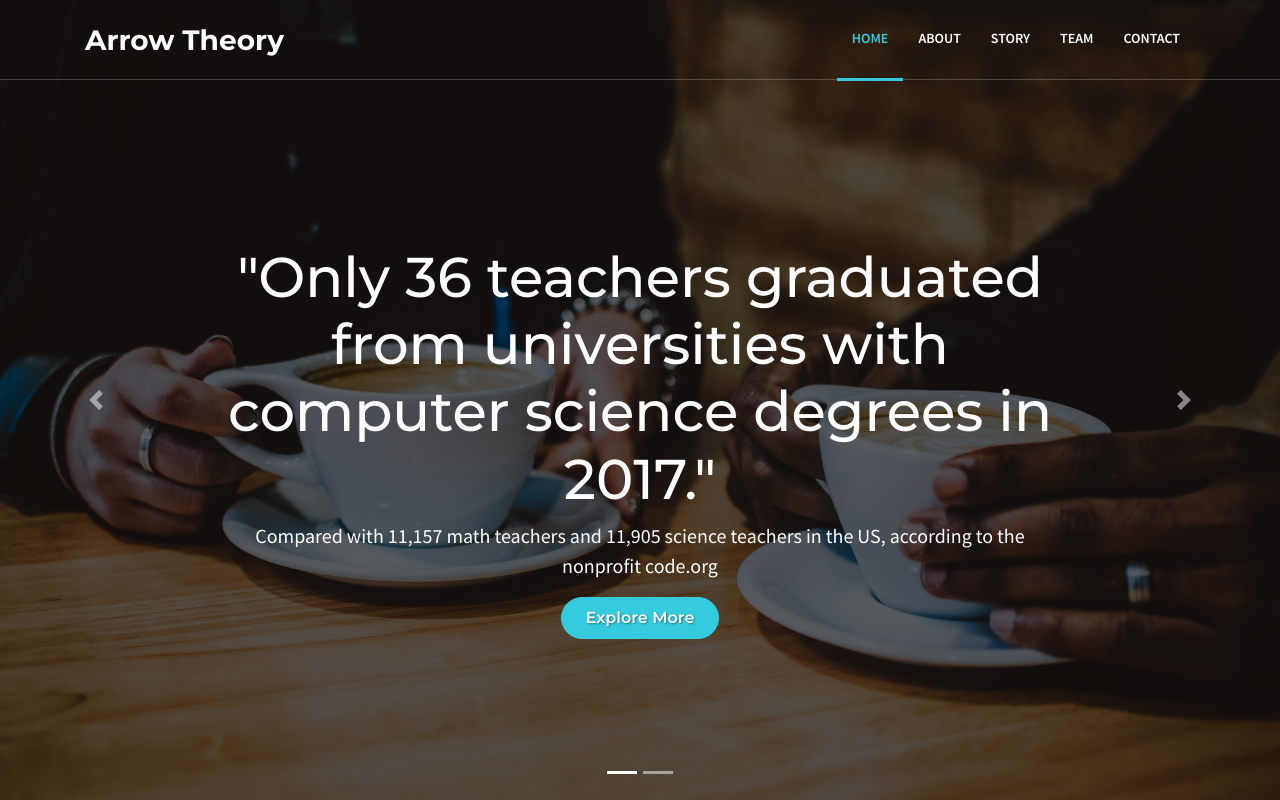
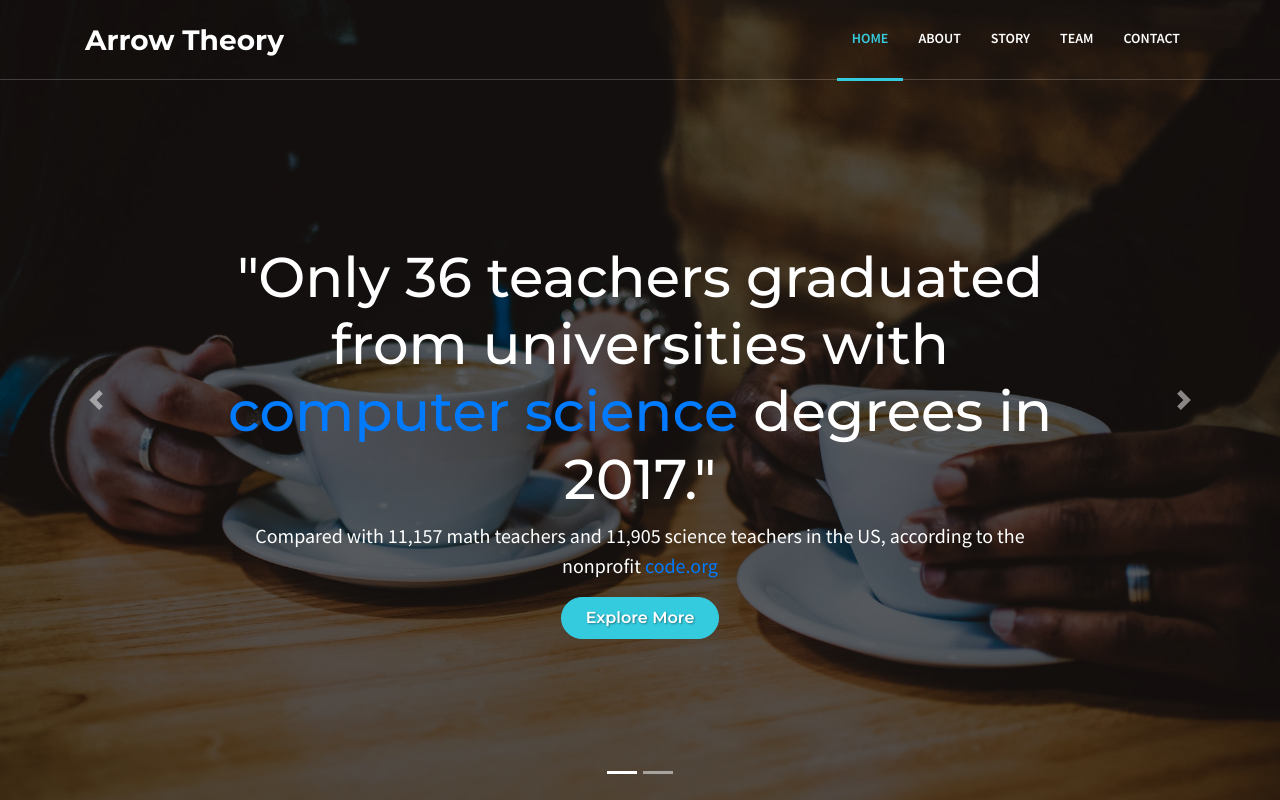
Before and after one commit to crypto-maven/arrow-theory, a plain HTML site: page index.html in a window 1280 px wide. Shown: the top 800 px of the page. Drawn offline with nearby package versions, Linux system fonts and the light colour scheme.

Commit message:
update index.html
changed links for carousel information

```diff
--- a/index.html
+++ b/index.html
@@ -56,15 +56,15 @@
       <div class="carousel-item active">
         <img class="d-block img-fluid" alt="" src="imgs/people-holding-mugs-1524335.jpg">
         <div class="carousel-caption ">
-          	<h2 class="display-4 text-white mb-2 mt-4">"Only 36 teachers graduated from universities with computer science degrees in 2017."</h2>
-			<p class="text-white mb-3 px-5 lead"> Compared with 11,157 math teachers and 11,905 science teachers in the US, according to the nonprofit code.org</p>
+          	<h2 class="display-4 text-white mb-2 mt-4">"Only 36 teachers graduated from universities with <a href="https://cacm.acm.org/magazines/2019/10/239667-the-cs-teacher-shortage/fulltext" target="_blank">computer science</a> degrees in 2017."</h2>
+			<p class="text-white mb-3 px-5 lead"> Compared with 11,157 math teachers and 11,905 science teachers in the US, according to the nonprofit <a href="https://code.org/" target="_blank">code.org</a> </p>
 			<a href="#explore-more" class="btn btn-primary btn-capsul px-4 py-2">Explore More</a>
         </div>
       </div>
       <div class="carousel-item">
         <img class="d-block img-fluid" alt="First slide" src="imgs/working-woman-technology-computer-7374.jpg">
         <div class="carousel-caption ">
-          	<h2 class="display-4 text-white mb-2 mt-4">"Forty-one states didn't graduate a single new teacher prepared to teach computer science."</h2>
+          	<h2 class="display-4 text-white mb-2 mt-4">"Forty-one states didn't graduate a single new teacher prepared to teach <a href="https://thejournal.com/articles/2018/10/08/just-36-teachers-across-u.s.-graduated-in-2016-ready-to-teach-cs.aspx?m=1" target="_blank">computer science</a>."</h2>
 			<p class="text-white mb-3 px-5 lead">The stakes are higher than ever for getting women and underrepresented groups into tech careers.</p>
 			<a href="#explore-more" class="btn btn-primary btn-capsul px-4 py-2">Explore More</a>
         </div>
```
